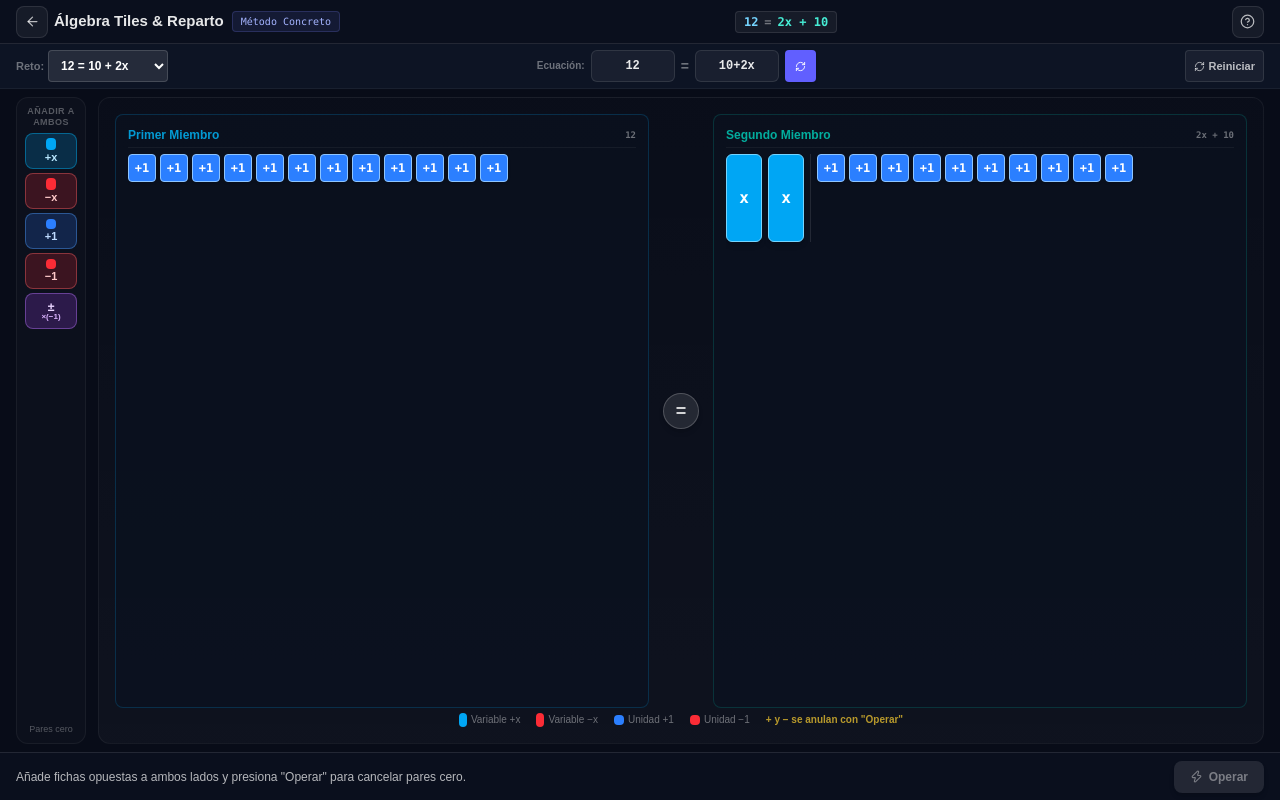
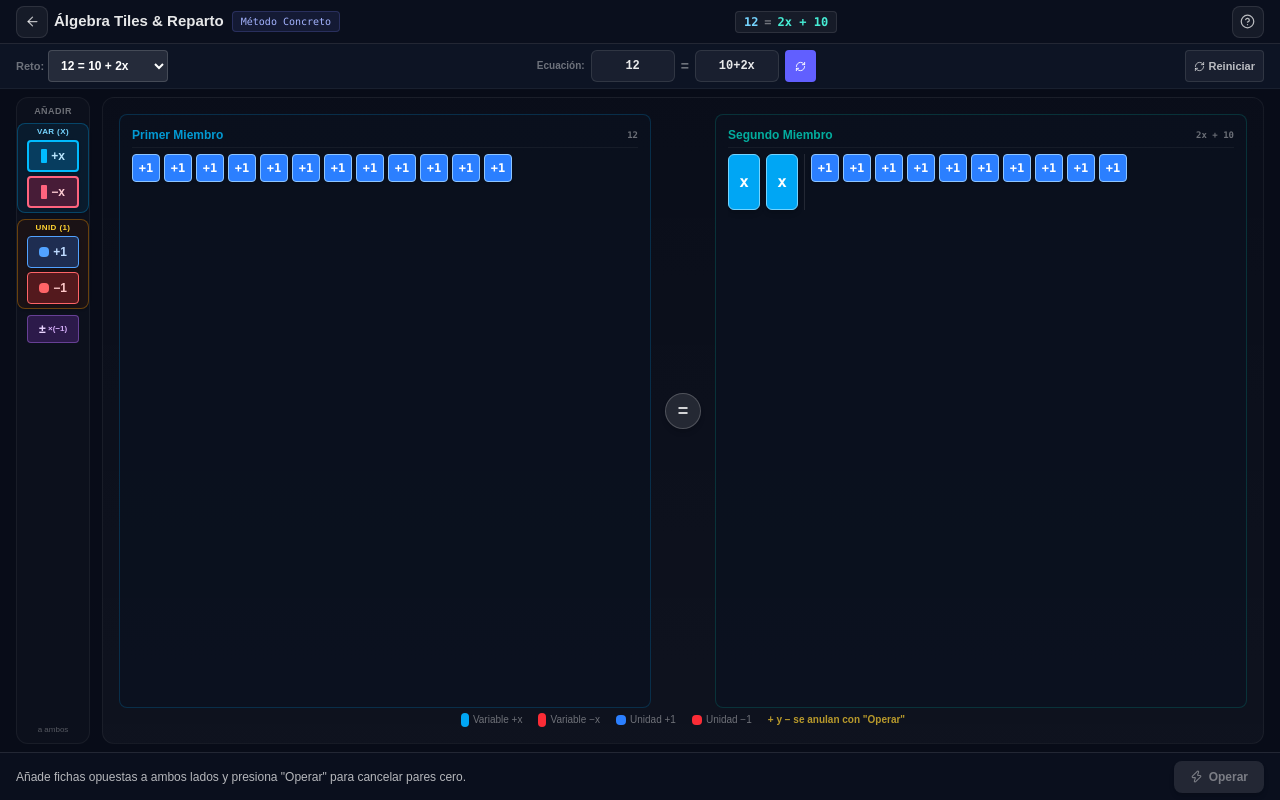
Before and after one commit to tucno21/matematica, a React (Vite) app: page /balanza-ecuacion in a window 1280 px wide. Built offline with nearby package versions, Linux system fonts and the light colour scheme.

Commit message:
fix(algeblocks): ajustar proporciones de variables y rediseñar botones laterales en grupos distintivos

```diff
--- a/src/views/AlgeblocksEcuacionView.tsx
+++ b/src/views/AlgeblocksEcuacionView.tsx
@@ -533,62 +533,76 @@ export default function AlgeblocksEcuacionView() {
 
       {/* ── 3. Área de Trabajo: Tapete de Álgebra (flex-1 min-h-0) ── */}
       <div className="flex-1 min-h-0 flex items-stretch overflow-hidden px-1 sm:px-2 lg:px-4 py-1 lg:py-2 gap-1 sm:gap-2 lg:gap-3" style={{ touchAction: 'none' }}>
-        {/* Panel Izquierdo: Herramientas para añadir fichas a ambos lados */}
-        <aside className="w-[52px] sm:w-[60px] lg:w-[70px] shrink-0 flex flex-col items-center justify-between py-1 lg:py-2 bg-white/[0.02] border border-white/5 rounded-xl">
-          <div className="w-full flex flex-col items-center gap-1">
-            <span className="text-[8px] lg:text-[9px] font-black uppercase tracking-wider text-white/30 text-center leading-tight">
-              Añadir a ambos
+        {/* Panel Izquierdo: Herramientas divididas en 2 grupos claramente diferenciados */}
+        <aside className="w-[56px] sm:w-[64px] lg:w-[74px] shrink-0 flex flex-col items-center justify-between py-1 lg:py-2 bg-white/[0.02] border border-white/5 rounded-xl">
+          <div className="w-full flex flex-col items-center gap-1.5">
+            <span className="text-[8px] lg:text-[9px] font-black uppercase tracking-wider text-white/40 text-center leading-tight">
+              Añadir
+            </span>
+
+            {/* GRUPO 1: VARIABLES (x) - Bloque Celeste distintivo con barra vertical */}
+            <div className="w-full flex flex-col items-center gap-1 p-1 rounded-lg bg-sky-950/40 border border-sky-500/30 shadow-sm">
+              <span className="text-[7px] sm:text-[8px] font-black text-sky-300 uppercase tracking-wider leading-none">
+                Var (x)
               </span>
 
               {/* Variable +x */}
               <button
                 onClick={() => addTileToBoth('x', 1)}
                 disabled={isDivided}
-              className="w-9 sm:w-11 lg:w-13 h-7 sm:h-8 lg:h-9 rounded-lg bg-sky-500/20 border border-sky-400/40 text-sky-200 hover:bg-sky-500/30 active:scale-95 transition-all flex flex-col items-center justify-center font-bold disabled:opacity-40"
-              title="Añadir +x a ambos miembros"
+                className="w-10 sm:w-11 lg:w-13 h-7 sm:h-7.5 lg:h-8 rounded bg-sky-500/25 border-2 border-sky-400 text-sky-200 hover:bg-sky-500/40 active:scale-95 transition-all flex items-center justify-center gap-1 font-bold disabled:opacity-40 shadow-sm"
+                title="Añadir barra +x a ambos miembros"
               >
-              <div className="w-2.5 h-3 bg-sky-500 rounded-sm mb-0.5" />
-              <span className="text-[9px] lg:text-[11px] leading-none">+x</span>
+                <div className="w-1.5 h-3.5 bg-sky-400 rounded-[1px]" />
+                <span className="text-[10px] sm:text-[11px] lg:text-xs leading-none">+x</span>
               </button>
 
               {/* Variable -x */}
               <button
                 onClick={() => addTileToBoth('x', -1)}
                 disabled={isDivided}
-              className="w-9 sm:w-11 lg:w-13 h-7 sm:h-8 lg:h-9 rounded-lg bg-red-500/20 border border-red-400/40 text-red-200 hover:bg-red-500/30 active:scale-95 transition-all flex flex-col items-center justify-center font-bold disabled:opacity-40"
-              title="Añadir −x a ambos miembros"
+                className="w-10 sm:w-11 lg:w-13 h-7 sm:h-7.5 lg:h-8 rounded bg-rose-500/25 border-2 border-rose-400 text-rose-200 hover:bg-rose-500/40 active:scale-95 transition-all flex items-center justify-center gap-1 font-bold disabled:opacity-40 shadow-sm"
+                title="Añadir barra −x a ambos miembros"
               >
-              <div className="w-2.5 h-3 bg-red-500 rounded-sm mb-0.5" />
-              <span className="text-[9px] lg:text-[11px] leading-none">−x</span>
+                <div className="w-1.5 h-3.5 bg-rose-400 rounded-[1px]" />
+                <span className="text-[10px] sm:text-[11px] lg:text-xs leading-none">−x</span>
               </button>
+            </div>
+
+            {/* GRUPO 2: UNIDADES (1) - Bloque Ámbar/Azul con icono cuadrado */}
+            <div className="w-full flex flex-col items-center gap-1 p-1 rounded-lg bg-amber-950/25 border border-amber-500/35 shadow-sm">
+              <span className="text-[7px] sm:text-[8px] font-black text-amber-300 uppercase tracking-wider leading-none">
+                Unid (1)
+              </span>
 
               {/* Unidad +1 */}
               <button
                 onClick={() => addTileToBoth('unit', 1)}
                 disabled={isDivided}
-              className="w-9 sm:w-11 lg:w-13 h-7 sm:h-8 lg:h-9 rounded-lg bg-blue-500/20 border border-blue-400/40 text-blue-200 hover:bg-blue-500/30 active:scale-95 transition-all flex flex-col items-center justify-center font-bold disabled:opacity-40"
-              title="Añadir +1 a ambos miembros"
+                className="w-10 sm:w-11 lg:w-13 h-7 sm:h-7.5 lg:h-8 rounded bg-blue-500/25 border border-blue-400 text-blue-200 hover:bg-blue-500/40 active:scale-95 transition-all flex items-center justify-center gap-1 font-bold disabled:opacity-40 shadow-sm"
+                title="Añadir cuadrito +1 a ambos miembros"
               >
-              <div className="w-2.5 h-2.5 bg-blue-500 rounded-sm mb-0.5" />
-              <span className="text-[9px] lg:text-[11px] leading-none">+1</span>
+                <div className="w-2.5 h-2.5 bg-blue-400 rounded-sm" />
+                <span className="text-[10px] sm:text-[11px] lg:text-xs leading-none">+1</span>
               </button>
 
               {/* Unidad -1 */}
               <button
                 onClick={() => addTileToBoth('unit', -1)}
                 disabled={isDivided}
-              className="w-9 sm:w-11 lg:w-13 h-7 sm:h-8 lg:h-9 rounded-lg bg-red-500/20 border border-red-400/40 text-red-200 hover:bg-red-500/30 active:scale-95 transition-all flex flex-col items-center justify-center font-bold disabled:opacity-40"
-              title="Añadir −1 a ambos miembros"
+                className="w-10 sm:w-11 lg:w-13 h-7 sm:h-7.5 lg:h-8 rounded bg-red-500/25 border border-red-400 text-red-200 hover:bg-red-500/40 active:scale-95 transition-all flex items-center justify-center gap-1 font-bold disabled:opacity-40 shadow-sm"
+                title="Añadir cuadrito −1 a ambos miembros"
               >
-              <div className="w-2.5 h-2.5 bg-red-500 rounded-sm mb-0.5" />
-              <span className="text-[9px] lg:text-[11px] leading-none">−1</span>
+                <div className="w-2.5 h-2.5 bg-red-400 rounded-sm" />
+                <span className="text-[10px] sm:text-[11px] lg:text-xs leading-none">−1</span>
               </button>
+            </div>
 
             {/* Invertir signos (multiplicar por -1) */}
             <button
               onClick={handleInvertSigns}
               disabled={isDivided}
-              className="w-9 sm:w-11 lg:w-13 h-7 sm:h-8 lg:h-9 rounded-lg bg-purple-500/20 border border-purple-400/40 text-purple-200 hover:bg-purple-500/30 active:scale-95 transition-all flex flex-col items-center justify-center font-bold disabled:opacity-40"
+              className="w-10 sm:w-11 lg:w-13 h-6 sm:h-6.5 lg:h-7 rounded bg-purple-500/20 border border-purple-400/40 text-purple-200 hover:bg-purple-500/30 active:scale-95 transition-all flex items-center justify-center gap-0.5 font-bold disabled:opacity-40"
               title="Multiplicar ambos miembros por −1 (cambiar signos)"
             >
               <span className="text-[10px] lg:text-xs font-mono font-bold leading-none">±</span>
@@ -596,8 +610,8 @@ export default function AlgeblocksEcuacionView() {
             </button>
           </div>
 
-          <div className="text-[7px] sm:text-[8px] lg:text-[9px] text-white/30 text-center px-0.5 leading-tight">
-            Pares cero
+          <div className="text-[7px] sm:text-[8px] text-white/30 text-center px-0.5 leading-tight">
+            a ambos
           </div>
         </aside>
 
@@ -615,14 +629,14 @@ export default function AlgeblocksEcuacionView() {
 
               {!isDivided ? (
                 <div className="flex-1 min-h-0 flex flex-wrap content-start gap-1.5 overflow-y-auto pr-0.5">
-                  {/* Fichas Variables (x y −x) */}
+                  {/* Fichas Variables (x y −x): altura doble de las unidades y ancho ligeramente mayor */}
                   {leftTiles.filter(t => t.type === 'x').map(t => {
                     const isCancel = cancelledIds.has(t.id)
                     const isPos = t.sign > 0
                     return (
                       <div
                         key={t.id}
-                        className={`w-7 sm:w-8 lg:w-9 h-14 sm:h-18 lg:h-22 rounded-md shadow-md flex items-center justify-center font-mono font-black text-xs sm:text-sm lg:text-base text-white select-none transition-all duration-500 ${
+                        className={`w-7 lg:w-8 h-12 lg:h-14 rounded-md shadow-md flex items-center justify-center font-mono font-black text-xs sm:text-sm lg:text-base text-white select-none transition-all duration-500 ${
                           isPos ? 'bg-sky-500 border border-sky-300' : 'bg-red-500 border border-red-300'
                         } ${isCancel ? 'scale-0 opacity-0 rotate-45 ring-2 ring-amber-400' : 'scale-100 opacity-100'}`}
                       >
@@ -631,7 +645,7 @@ export default function AlgeblocksEcuacionView() {
                     )
                   })}
 
-                  {/* Fichas de Unidades (+1 y −1) */}
+                  {/* Fichas de Unidades (+1 y −1): cuadradas h-6 (24px) / lg:h-7 (28px) */}
                   <div className={`flex flex-wrap gap-1 items-start ${leftTiles.some(t => t.type === 'x') ? 'pl-1.5 border-l border-white/10' : ''}`}>
                     {leftTiles.filter(t => t.type === 'unit').map(t => {
                       const isCancel = cancelledIds.has(t.id)
@@ -656,7 +670,7 @@ export default function AlgeblocksEcuacionView() {
                     /* Si las variables estaban a la izquierda: 1 x por fila */
                     Array.from({ length: numRows }).map((_, idx) => (
                       <div key={idx} className="flex items-center gap-2 p-1 rounded bg-sky-500/10 border border-sky-400/20">
-                        <div className="w-7 lg:w-8 h-9 lg:h-11 rounded bg-sky-500 border border-sky-300 flex items-center justify-center font-mono font-bold text-xs lg:text-sm text-white">
+                        <div className="w-7 lg:w-8 h-10 lg:h-12 rounded bg-sky-500 border border-sky-300 flex items-center justify-center font-mono font-bold text-xs lg:text-sm text-white">
                           x
                         </div>
                         <span className="text-white/40 text-xs font-bold">=</span>
@@ -705,14 +719,14 @@ export default function AlgeblocksEcuacionView() {
 
               {!isDivided ? (
                 <div className="flex-1 min-h-0 flex flex-wrap content-start gap-1.5 overflow-y-auto pr-0.5">
-                  {/* Fichas Variables (x y −x en miembro derecho) */}
+                  {/* Fichas Variables (x y −x): altura doble de las unidades y ancho ligeramente mayor */}
                   {rightTiles.filter(t => t.type === 'x').map(t => {
                     const isCancel = cancelledIds.has(t.id)
                     const isPos = t.sign > 0
                     return (
                       <div
                         key={t.id}
-                        className={`w-7 sm:w-8 lg:w-9 h-14 sm:h-18 lg:h-22 rounded-md shadow-md flex items-center justify-center font-mono font-black text-xs sm:text-sm lg:text-base text-white select-none transition-all duration-500 ${
+                        className={`w-7 lg:w-8 h-12 lg:h-14 rounded-md shadow-md flex items-center justify-center font-mono font-black text-xs sm:text-sm lg:text-base text-white select-none transition-all duration-500 ${
                           isPos ? 'bg-sky-500 border border-sky-300' : 'bg-red-500 border border-red-300'
                         } ${isCancel ? 'scale-0 opacity-0 rotate-45 ring-2 ring-amber-400' : 'scale-100 opacity-100'}`}
                       >
@@ -721,7 +735,7 @@ export default function AlgeblocksEcuacionView() {
                     )
                   })}
 
-                  {/* Fichas de Unidades (+1 y −1 en miembro derecho) */}
+                  {/* Fichas de Unidades (+1 y −1): cuadradas h-6 (24px) / lg:h-7 (28px) */}
                   <div className={`flex flex-wrap gap-1 items-start ${rightTiles.some(t => t.type === 'x') ? 'pl-1.5 border-l border-white/10' : ''}`}>
                     {rightTiles.filter(t => t.type === 'unit').map(t => {
                       const isCancel = cancelledIds.has(t.id)
@@ -746,7 +760,7 @@ export default function AlgeblocksEcuacionView() {
                     /* Si las variables estaban a la derecha: 1 x por fila */
                     Array.from({ length: numRows }).map((_, idx) => (
                       <div key={idx} className="flex items-center gap-2 p-1 rounded bg-sky-500/10 border border-sky-400/20">
-                        <div className="w-7 lg:w-8 h-9 lg:h-11 rounded bg-sky-500 border border-sky-300 flex items-center justify-center font-mono font-bold text-xs lg:text-sm text-white">
+                        <div className="w-7 lg:w-8 h-10 lg:h-12 rounded bg-sky-500 border border-sky-300 flex items-center justify-center font-mono font-bold text-xs lg:text-sm text-white">
                           x
                         </div>
                         <span className="text-white/40 text-xs font-bold">=</span>
@@ -858,7 +872,7 @@ export default function AlgeblocksEcuacionView() {
             <strong className="text-white">Teclado virtual para editar</strong>: Toca la casilla del primer o segundo miembro para abrir el teclado virtual interactivo e ingresar números, operaciones y variables (ej. <span className="font-mono text-sky-300">12</span> = <span className="font-mono text-teal-300">10 + 2x</span> o <span className="font-mono text-sky-300">5 - 3x</span> = <span className="font-mono text-teal-300">2x - 10</span>) y pulsa <strong className="text-emerald-400">✓</strong> o <strong className="text-indigo-400">Cargar</strong>.
           </li>
           <li>
-            <strong className="text-white">Añadir fichas a ambos lados</strong>: Usa los botones laterales (<strong className="text-sky-300">+x</strong>, <strong className="text-red-300">−x</strong>, <strong className="text-blue-300">+1</strong>, <strong className="text-red-300">−1</strong>) para agregar la misma cantidad a ambos miembros manteniendo la igualdad. Las fichas no desaparecen de inmediato para que veas los pares opuestos conviviendo.
+            <strong className="text-white">Añadir fichas a ambos lados</strong>: Usa los paneles laterales diferenciados: el recuadro superior <strong className="text-sky-300">Var (x)</strong> para barras (+x, −x) y el recuadro inferior <strong className="text-amber-300">Unid (1)</strong> para cuadritos (+1, −1). Las fichas no desaparecen de inmediato para que veas los pares opuestos conviviendo.
           </li>
           <li>
             <strong className="text-white">Botón Operar</strong>: Cuando tengas fichas opuestas (como $+1$ con $-1$ o $+x$ con $-x$) en cualquier miembro, presiona <strong className="text-amber-400">Operar</strong> para cancelarlas y eliminarlas simultáneamente.
```
Lines whose indentation alone changed are shown as unchanged.
